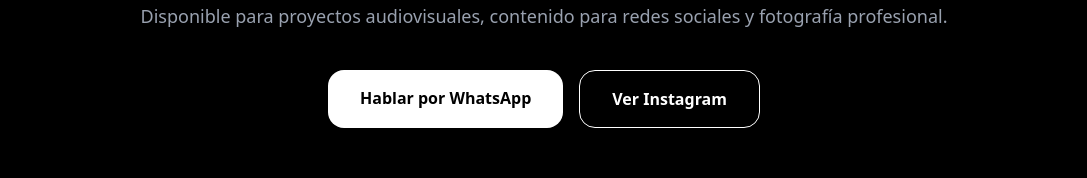
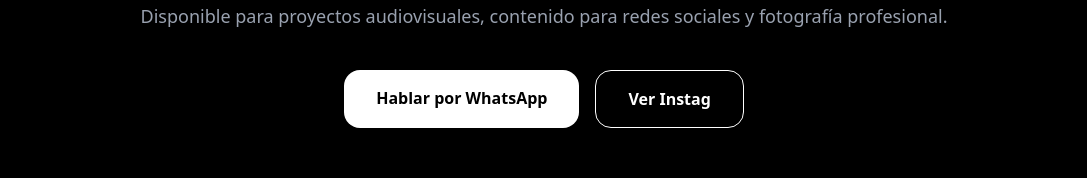
Before and after one commit to romerostudios23/ivan-portfolio, a Next.js app: page / in a window 1280 px wide. Shown: the part 5159-5337 px from the top of the page, without its empty margins (96-1183 px from the left). Built offline with nearby package versions, Linux system fonts and the light colour scheme.

Commit message:
mensajes botones

```diff
--- a/app/page.tsx
+++ b/app/page.tsx
@@ -308,13 +308,22 @@ export default function PortfolioWebsite() {
   Hablar por WhatsApp
 </a>
 
-<a
-  href="https://www.instagram.com/romero_gstudio/"
-  target="_blank"
-  className="border border-white px-8 py-4 rounded-2xl font-semibold hover:bg-white hover:text-black transition inline-block"
+
+<button
+  onClick={() => {
+    alert("Descubre más proyectos en Instagram.");
+
+    window.open(
+      "https://instagram.com/romero_gstudio/",
+      "_blank"
+    );
+  }}
+  className="border border-white px-8 py-4 rounded-2xl font-semibold hover:bg-white hover:text-black transition"
 >
-  Ver Instagram
-</a>
+  Ver Instag
+</button>
+
+
         </div>
 
       </section>
--- a/components/SmoothScroll.tsx
+++ b/components/SmoothScroll.tsx
@@ -5,10 +5,12 @@ import { useEffect } from "react";
 
 export default function SmoothScroll() {
   useEffect(() => {
-    const lenis = new Lenis({
-      lerp: 0.15,
-      smoothWheel: true,
-    });
+  const lenis = new Lenis({
+  duration: 0.7,
+  smoothWheel: true,
+  wheelMultiplier: 1.4,
+  touchMultiplier: 0.5,
+});
 
     function raf(time: number) {
       lenis.raf(time);
```
